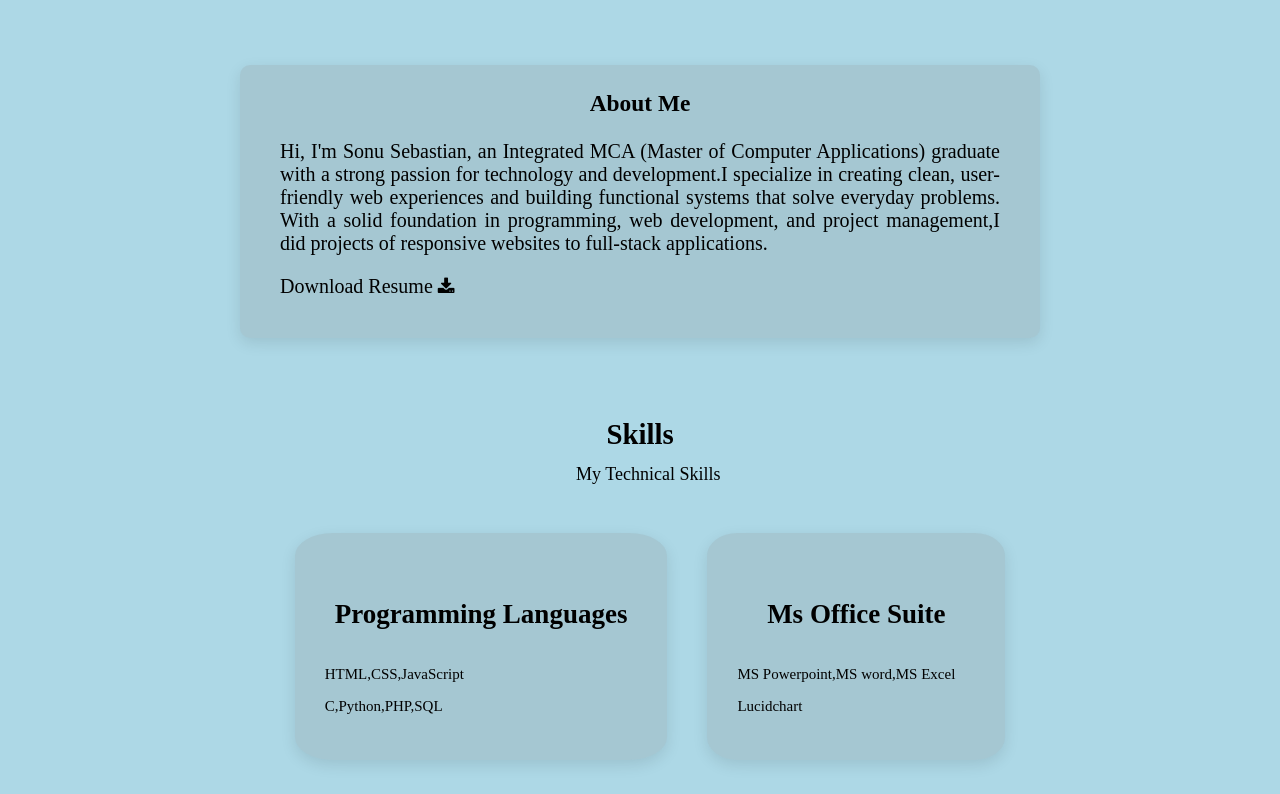
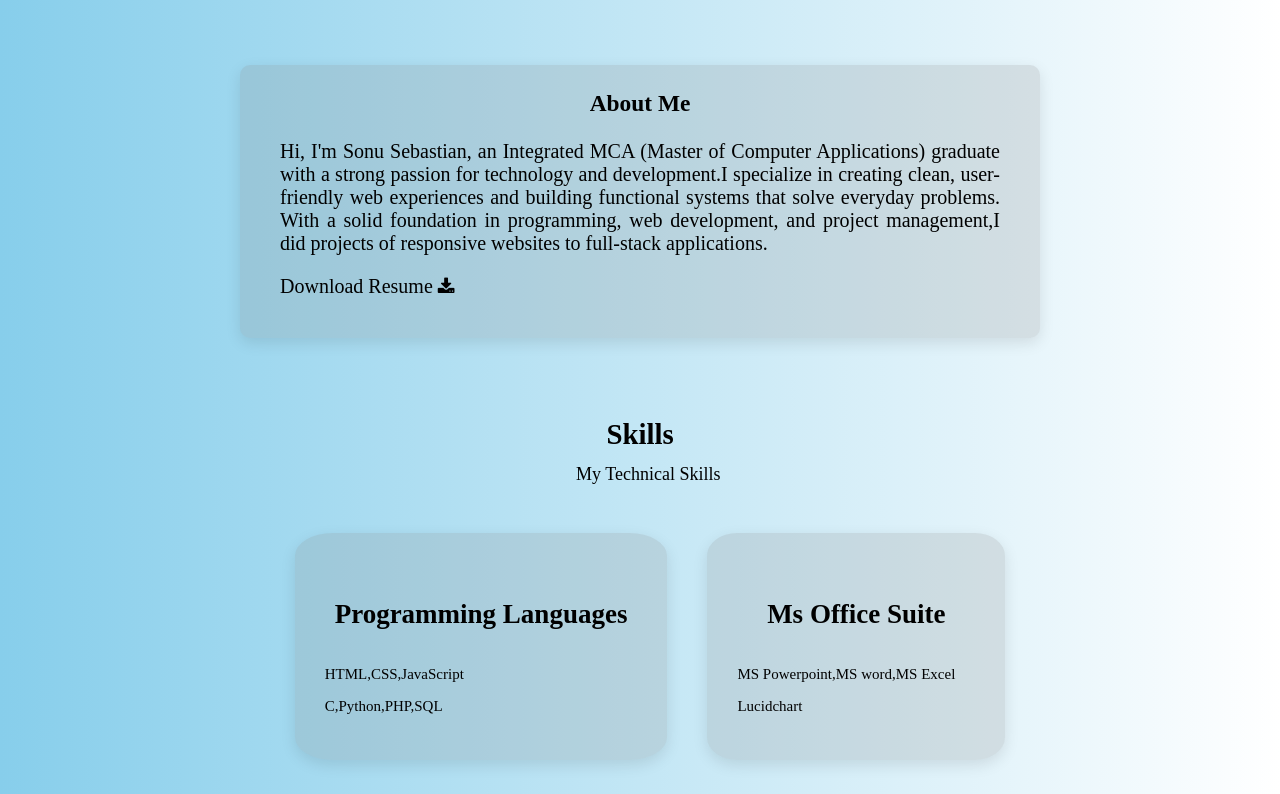
Before and after one commit to int-sonu/portfolio, a plain HTML site: page index.html in a window 1280 px wide. Shown: the part 509-1303 px from the top of the page. Drawn offline with Linux system fonts and the light colour scheme.

Commit message:
Changes to be committed:

```diff
--- a/css/home.css
+++ b/css/home.css
@@ -12,7 +12,7 @@
 }
 
 body {
-    background: lightblue;
+    background: linear-gradient(to right, skyblue, white);
     margin: 0px;
 }
 
```
